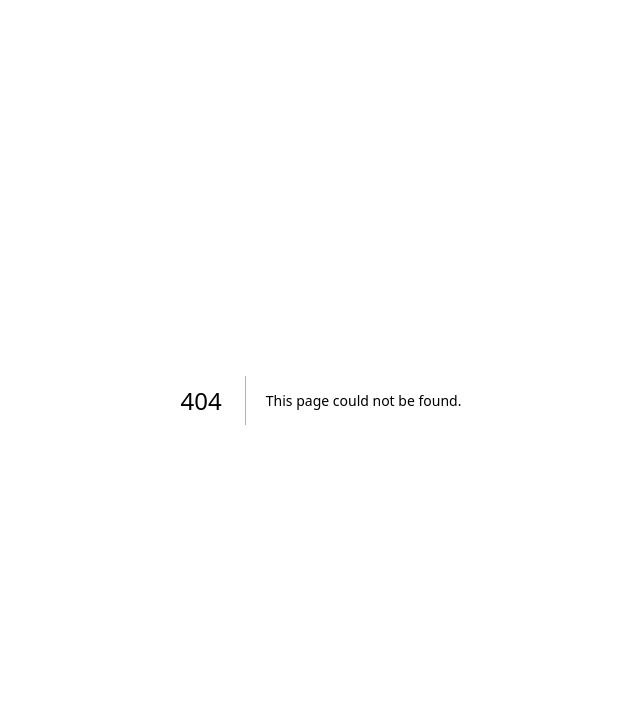
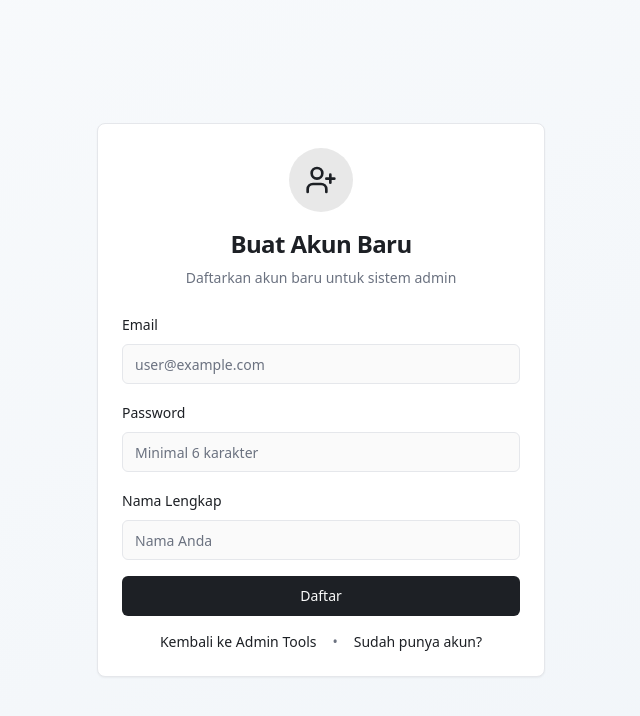
Before and after one commit to Spin-gucci/admin, a Next.js app: page /auth/signup in a window 1280 px wide. Before the commit this address had no page. Shown: the top 716 px of the page, without its empty margins (319-959 px from the left). Built offline with nearby package versions, Linux system fonts and the light colour scheme.

Commit message:
feat: add signup page to handle rate limits
Create functional signup page with clear error messaging.

```diff
--- /dev/null
+++ b/app/auth/signup/actions.ts
@@ -0,0 +1,72 @@
+'use server'
+
+import { createClient } from '@/lib/supabase/server'
+
+export async function signUp(formData: FormData) {
+  const email = formData.get('email') as string
+  const password = formData.get('password') as string
+  const fullName = formData.get('full_name') as string
+
+  if (!email || !password || !fullName) {
+    return { error: 'Semua field harus diisi' }
+  }
+
+  const supabase = await createClient()
+
+  console.log('[v0] Creating new account for:', email)
+
+  // Coba sign up tanpa email confirmation
+  const { data: authData, error: authError } = await supabase.auth.signUp({
+    email,
+    password,
+    options: {
+      data: {
+        full_name: fullName,
+      },
+    },
+  })
+
+  if (authError) {
+    console.error('[v0] Auth signup error:', authError)
+
+    // Handle rate limit dengan lebih baik
+    if (authError.message.includes('rate limit') || authError.message.includes('Email rate limit exceeded')) {
+      return { error: 'Terlalu banyak percobaan. Silakan gunakan email berbeda atau tunggu 1 jam.' }
+    }
+
+    if (authError.message.includes('already registered')) {
+      return { error: 'Email sudah terdaftar. Silakan gunakan email lain atau login.' }
+    }
+
+    return { error: `Error membuat akun: ${authError.message}` }
+  }
+
+  if (!authData.user) {
+    return { error: 'Gagal membuat user' }
+  }
+
+  console.log('[v0] User created successfully with ID:', authData.user.id)
+
+  // Tunggu sebentar untuk database trigger
+  await new Promise(resolve => setTimeout(resolve, 1000))
+
+  // Upsert profile (jika trigger belum jalan)
+  const { error: upsertError } = await supabase
+    .from('profiles')
+    .upsert({
+      id: authData.user.id,
+      email: email,
+      full_name: fullName,
+      role: 'customer', // Default role
+      updated_at: new Date().toISOString(),
+    }, {
+      onConflict: 'id'
+    })
+
+  if (upsertError) {
+    console.error('[v0] Profile upsert error:', upsertError)
+    // Continue anyway
+  }
+
+  return { success: true }
+}
--- /dev/null
+++ b/app/auth/signup/page.tsx
@@ -0,0 +1,135 @@
+'use client'
+
+import { useState } from 'react'
+import { Card, CardContent, CardDescription, CardHeader, CardTitle } from '@/components/ui/card'
+import { Button } from '@/components/ui/button'
+import { Input } from '@/components/ui/input'
+import { Label } from '@/components/ui/label'
+import { Alert, AlertDescription } from '@/components/ui/alert'
+import { UserPlus, CheckCircle2, AlertCircle } from 'lucide-react'
+import { signUp } from './actions'
+import { useRouter } from 'next/navigation'
+
+export default function SignUpPage() {
+  const [loading, setLoading] = useState(false)
+  const [message, setMessage] = useState<{ type: 'success' | 'error'; text: string } | null>(null)
+  const router = useRouter()
+
+  async function handleSignUp(e: React.FormEvent<HTMLFormElement>) {
+    e.preventDefault()
+    setLoading(true)
+    setMessage(null)
+
+    const formData = new FormData(e.currentTarget)
+
+    try {
+      const result = await signUp(formData)
+
+      if (result.error) {
+        setMessage({ type: 'error', text: result.error })
+      } else {
+        setMessage({
+          type: 'success',
+          text: 'Akun berhasil dibuat! Silakan kembali ke Admin Tools untuk promote ke Master.'
+        })
+
+        // Redirect ke admin-tools setelah 2 detik
+        setTimeout(() => {
+          router.push('/admin-tools')
+        }, 2000)
+      }
+    } catch (error) {
+      setMessage({
+        type: 'error',
+        text: 'Terjadi kesalahan saat membuat akun'
+      })
+    } finally {
+      setLoading(false)
+    }
+  }
+
+  return (
+    <div className="min-h-screen flex items-center justify-center bg-gradient-to-br from-slate-50 to-slate-100 p-4">
+      <Card className="w-full max-w-md">
+        <CardHeader className="text-center space-y-2">
+          <div className="flex items-center justify-center mb-2">
+            <div className="flex items-center justify-center size-16 rounded-full bg-primary/10">
+              <UserPlus className="size-8 text-primary" />
+            </div>
+          </div>
+          <CardTitle className="text-2xl font-bold">Buat Akun Baru</CardTitle>
+          <CardDescription>
+            Daftarkan akun baru untuk sistem admin
+          </CardDescription>
+        </CardHeader>
+        <CardContent>
+          <form onSubmit={handleSignUp} className="space-y-4">
+            {message && (
+              <Alert variant={message.type === 'error' ? 'destructive' : 'default'} className={message.type === 'success' ? 'bg-green-50 border-green-200' : ''}>
+                {message.type === 'success' ? (
+                  <CheckCircle2 className="size-4 text-green-600" />
+                ) : (
+                  <AlertCircle className="size-4" />
+                )}
+                <AlertDescription className={message.type === 'success' ? 'text-green-800' : ''}>
+                  {message.text}
+                </AlertDescription>
+              </Alert>
+            )}
+
+            <div className="space-y-2">
+              <Label htmlFor="email">Email</Label>
+              <Input
+                id="email"
+                name="email"
+                type="email"
+                placeholder="user@example.com"
+                required
+                disabled={loading}
+              />
+            </div>
+
+            <div className="space-y-2">
+              <Label htmlFor="password">Password</Label>
+              <Input
+                id="password"
+                name="password"
+                type="password"
+                placeholder="Minimal 6 karakter"
+                required
+                minLength={6}
+                disabled={loading}
+              />
+            </div>
+
+            <div className="space-y-2">
+              <Label htmlFor="full_name">Nama Lengkap</Label>
+              <Input
+                id="full_name"
+                name="full_name"
+                type="text"
+                placeholder="Nama Anda"
+                required
+                disabled={loading}
+              />
+            </div>
+
+            <Button type="submit" className="w-full" disabled={loading}>
+              {loading ? 'Membuat Akun...' : 'Daftar'}
+            </Button>
+
+            <div className="flex items-center justify-center gap-4 text-sm text-muted-foreground">
+              <a href="/admin-tools" className="text-primary hover:underline">
+                Kembali ke Admin Tools
+              </a>
+              <span>•</span>
+              <a href="/auth/login" className="text-primary hover:underline">
+                Sudah punya akun?
+              </a>
+            </div>
+          </form>
+        </CardContent>
+      </Card>
+    </div>
+  )
+}
```
